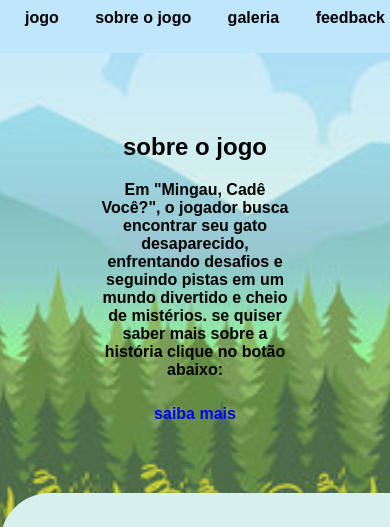
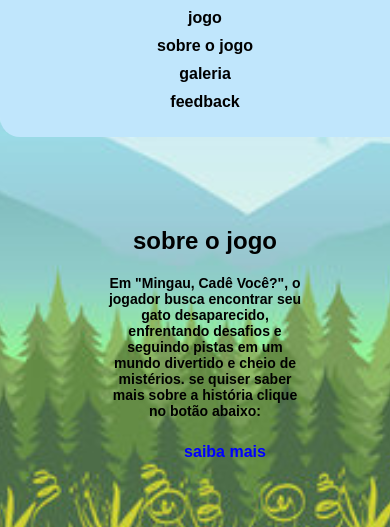
Before and after one commit to preto02/Site_mingau_cade_voce, a plain HTML site: page index.html in a window 390 px wide. Shown: the part 91-618 px from the top of the page. Drawn offline with Linux system fonts and the light colour scheme.

Commit message:
melhoria

```diff
--- a/idex.css
+++ b/idex.css
@@ -15,6 +15,7 @@ body{
         background-color: #c0e6fc;
         /* position: fixed; */
         width: 100%;
+        border-radius: 20px;
     }
     footer{
         margin-top: 20px;
@@ -59,7 +60,7 @@ body{
         display: flex;
         flex-direction: column;
     }
-main{
+    main{
     flex: 1;
     display: block;
     width: 100%;
@@ -124,3 +125,33 @@ main{
     border-radius: 5px;
     color: blue;
 }
+/* === Responsividade para celular === */
+    @media (max-width: 768px) {
+    nav ul {
+        flex-direction: column;
+        align-items: center;
+        gap: 10px;
+    }
+
+    main {
+        padding: 10px;
+    }
+    main p{
+        font-size: 14px;
+        text-align: center;
+    }
+
+    .grid {
+        display: flex;
+        flex-direction: column;
+        gap: 15px;
+    }
+
+    .saibamaisbtn{
+        width: 100%;
+        text-align: center;
+        display: flex;
+        margin: 0 auto;
+        justify-content: center;
+    }
+}
```
Also changed, not shown: index.html (line endings or trailing spaces).
